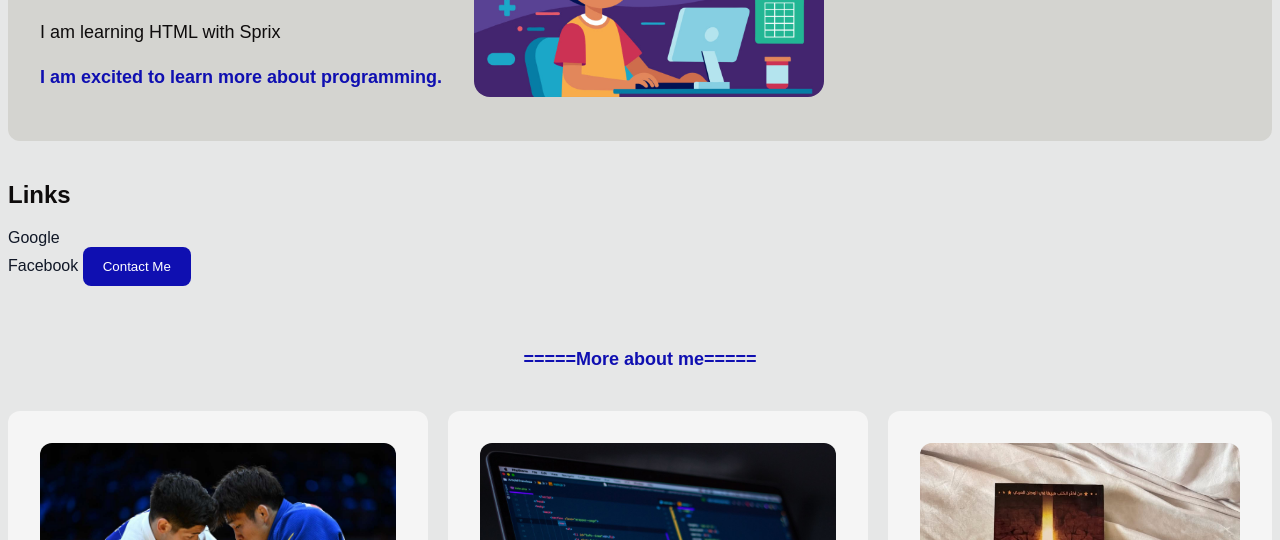
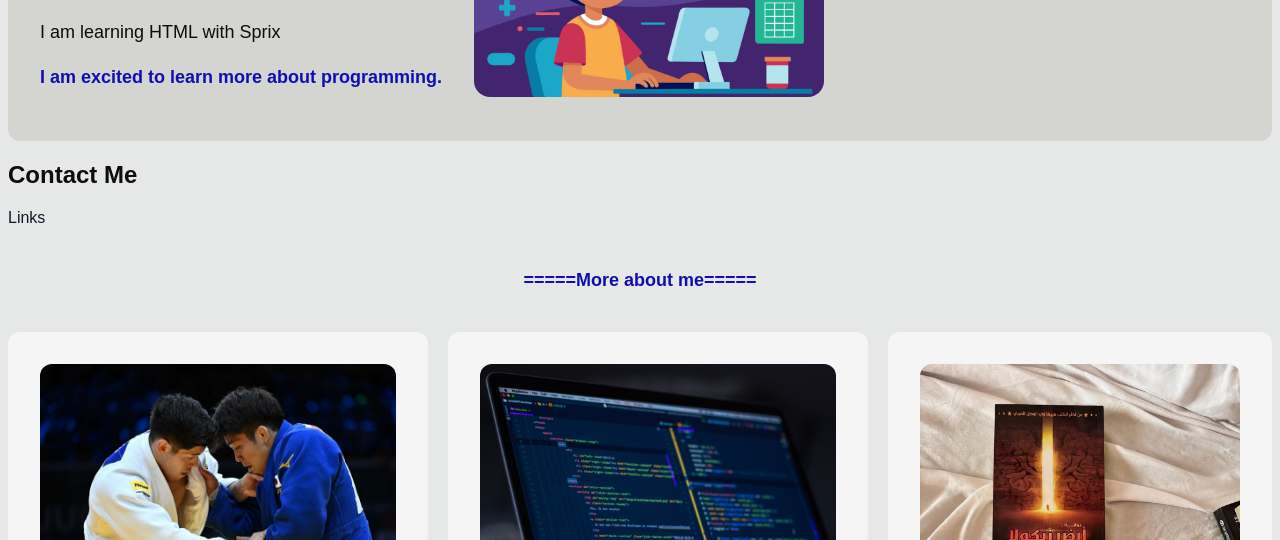
Before and after one commit to youssefwaledsalm/MY-Portfolio, a plain HTML site: page index.html in a window 1280 px wide. Shown: the part 260-800 px from the top of the page. Drawn offline with Linux system fonts and the light colour scheme.

Commit message:
Add files via upload

```diff
--- a/index.html
+++ b/index.html
@@ -26,13 +26,9 @@
     <img src="image-kid-pc.jpeg" alt="Student learning programming">
     </section>
         </div>
-     <section>
-        <h2>Links</h2>
-        <a href="https://www.google.com">Google</a>
-        <br>
-        <a href="https://www.facebook.com">Facebook</a>
-        <button>Contact Me</button>
-     </section>
+        <h2>Contact Me</h2>
+        <a href="https://guns.lol/soulmpx">Links</a>
+
      <section id="cards" class="cards-section">
         <p class="pragraph">=====More about me=====</p>
         <div class="cards-container">
```
